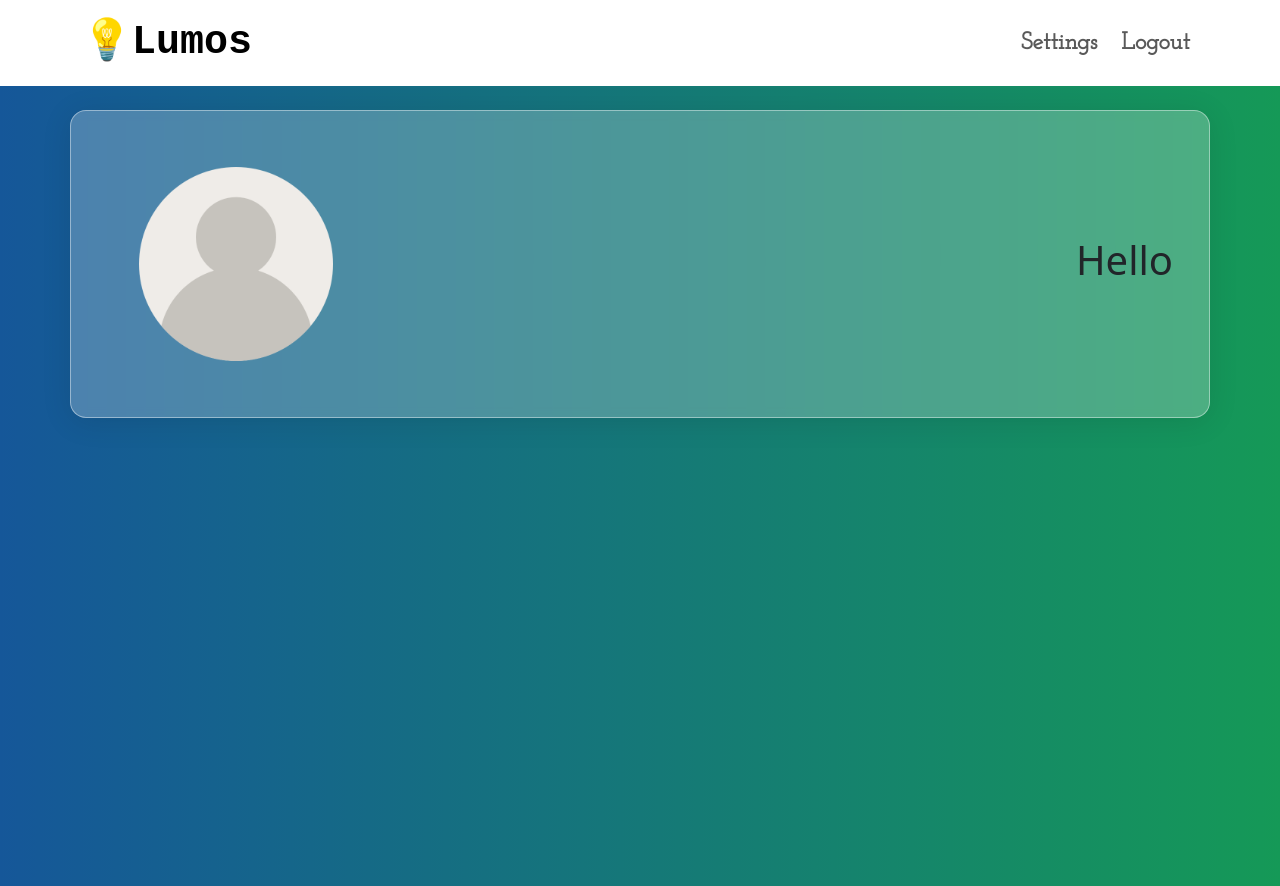
After one commit to rubayeaAlketbi/Coursework_2, a Flask app: page /dashboard in a window 1280 px wide. The commit adds this page. Run offline with Flask 3, Linux system fonts and the light colour scheme; a user stored in the database is signed in.

Commit message:
Add user-related changes login and logout function

```diff
--- a/CW2/app/__init__.py
+++ b/CW2/app/__init__.py
@@ -2,6 +2,7 @@ from flask import Flask
 from flask_sqlalchemy import SQLAlchemy
 from flask_migrate import Migrate
 from flask_admin import Admin
+from flask_login import LoginManager
 
 app = Flask(__name__, static_folder='static', template_folder='templates')
 app.config.from_object('config')
@@ -9,5 +10,8 @@ db = SQLAlchemy(app)
 
 migrate = Migrate(app, db)
 admin = Admin(app, name='Admin', template_mode='bootstrap4')
+login_manager = LoginManager()
+login_manager.init_app(app)
+login_manager.login_view = 'login'
 
 from app import views, models
--- a/CW2/app/forms.py
+++ b/CW2/app/forms.py
@@ -4,7 +4,7 @@ from wtforms.validators import DataRequired,Length,EqualTo
 
 ''' Login form which takes in the email and the password of the user '''
 class LoginForm(FlaskForm):
-    email = StringField('Enter your email address', validators=[DataRequired()])
+    username = StringField('Enter your username', validators=[DataRequired()])
     password = PasswordField('Type in your password', validators=[DataRequired()])
     loginButton = SubmitField('Login')
 
@@ -13,6 +13,7 @@ class RegisterForm(FlaskForm):
     fname = StringField('First Name', validators=[DataRequired()])
     lname = StringField('Last Name', validators=[DataRequired()])
     email = StringField('Email Address', validators=[DataRequired()])
+    username = StringField('Username', validators=[DataRequired(),Length(min=4,max=20)])
     password = PasswordField('Password', validators=[DataRequired(),Length(min=8,max=20),EqualTo('confirm',message='Passwords must match')])
     confirm = PasswordField('Confirm Password', validators=[DataRequired()])
     registerButton = SubmitField('Register')
--- a/CW2/app/models.py
+++ b/CW2/app/models.py
@@ -1,6 +1,7 @@
 from app import db
 from werkzeug.security import generate_password_hash, check_password_hash
 from datetime import datetime
+from flask_login import UserMixin
 
 
 ''' User class which has the following important details
@@ -15,12 +16,12 @@ from datetime import datetime
     The user relation has one to many relationship with post relation.
     User can have one or many post but the post can have only one user.
 '''
-class User(db.Model):
+class User(db.Model, UserMixin):
     id = db.Column(db.Integer, primary_key=True)
     name = db.Column(db.String(100), nullable=False)
     email = db.Column(db.String(100), unique=True, nullable=False)
     passwordHashed = db.Column(db.String(100), nullable=False)
-    username = db.Column(db.String(100), unique=True, nullable=False)
+    username = db.Column(db.String(20), unique=True, nullable=False)
     biography = db.Column(db.Text, nullable=True)
     avatar = db.Column(db.String(100), nullable=True)
     posts = db.relationship('Post', backref='user', lazy=True)
@@ -55,7 +56,6 @@ class Post(db.Model):
 class Tag(db.Model):
     id = db.Column(db.Integer, primary_key=True)
     name = db.Column(db.String(100), unique=True, nullable=False)
-    posts = db.relationship('Post', secondary='post_tag', backref=db.backref('tags', lazy='dynamic'))
 
 ''' Association table for many to many relationship between post and tag relation.'''
 post_tag = db.Table('post_tag',
--- a/CW2/app/templates/login.html
+++ b/CW2/app/templates/login.html
@@ -10,8 +10,8 @@
         <form method = "post" class="formContainer glassContainer" style="max-width:40rem; border-radius:10px;">
             {{login_form.hidden_tag()}}
             <div class="mb-1 p-3">
-                {{login_form.email.label(class="form-label text-white")}}
-                {{login_form.email(class="form-control")}}
+                {{login_form.username.label(class="form-label text-white")}}
+                {{login_form.username(class="form-control")}}
             </div>
             <div class="mb-1 p-3">
                 {{login_form.password.label(class="form-label text-white")}}
--- a/CW2/app/templates/register.html
+++ b/CW2/app/templates/register.html
@@ -16,6 +16,10 @@
             <div class="mb-1 p-3">
                 {{register_form.lname.label(class="form-label text-white")}}
                 {{register_form.lname(class="form-control")}}
+            </div>
+            <div class="mb-1 p-3">
+                {{register_form.username.label(class="form-label text-white")}}
+                {{register_form.username(class="form-control")}}
             </div>
             <div class="mb-1 p-3">
                 {{register_form.email.label(class="form-label text-white")}}
--- /dev/null
+++ b/CW2/app/templates/user_dash.html
@@ -0,0 +1,24 @@
+{%extends "user_home.html"%}
+{%block content%}
+<div class="container-fluid h-full Cryptonite m-auto py-4">
+    <div class="container glassContainer">
+        <div class="row d-flex flex-row p-4 align-items-center">
+            <div class="col-md-5 justify-content-start">
+                <div class="row">
+                    <div class="col-md-12">
+                        <img src="{{url_for('static', filename='img/user.png')}}" style="max-width:60%; max-height:auto; object-fill:contain; padding:2rem">
+                    </div>
+                </div>
+            </div>
+            <div class="col-md-7 text-end">
+                <div class="row">
+                    <div class="col-md-12">
+                        <h1>Hello</h1>
+                    </div>
+                </div>
+            </div>
+        </div>
+    </div>
+</div>
+
+{%endblock content%}
--- /dev/null
+++ b/CW2/app/templates/user_home.html
@@ -0,0 +1,55 @@
+<!DOCTYPE html>
+<html lang="en">
+<head>
+    <meta charset="UTF-8">
+    <meta name="viewport" content="width=device-width, initial-scale=1.0">
+    <link rel="stylesheet" href="{{ url_for('static', filename='CSS/style.css') }}">
+    <link href="https://cdn.jsdelivr.net/npm/bootstrap@5.3.2/dist/css/bootstrap.min.css"
+      rel="stylesheet"
+      integrity="sha384-T3c6CoIi6uLrA9TneNEoa7RxnatzjcDSCmG1MXxSR1GAsXEV/Dwwykc2MPK8M2HN"
+      crossorigin="anonymous">
+
+      <link rel="preconnect" href="https://fonts.googleapis.com">
+      <link rel="preconnect" href="https://fonts.gstatic.com" crossorigin>
+      <link href="https://fonts.googleapis.com/css2?family=Courier+Prime:wght@700&family=Josefin+Slab&display=swap" rel="stylesheet">
+
+    <title>Page</title>
+</head>
+<body>
+  <div class="container-fluid">
+    <nav class="navbar navbar-expand-lg" data-bs-theme="light">
+        <div class="container">
+          <a class="navbar-brand navTitle fs-1 fw-bold" href="{{url_for("home")}}">💡Lumos</a>
+          <button class="navbar-toggler" type="button" data-bs-toggle="collapse" data-bs-target="#navbarNavDropdown" aria-controls="navbarNavDropdown" aria-expanded="false" aria-label="Toggle navigation">
+            <span class="navbar-toggler-icon"></span>
+          </button>
+          <div class="collapse navbar-collapse" id="navbarNavDropdown">
+            <ul class="navbar-nav ms-auto d-flex gap-2 fs-4 fw-bold">
+              <li class="nav-item">
+                <a class="nav-link title" href="#">Settings</a>
+              </li>
+              <li class="nav-item fs-4 ">
+                <a class="nav-link title "href="{{url_for("logout")}}">Logout</a>
+              </li>
+            </ul>
+          </div>
+        </div>
+      </nav>
+  </div>
+
+  {% block content %}
+  {% endblock%}
+
+<script src="https://cdn.jsdelivr.net/npm/bootstrap@5.3.2/dist/js/bootstrap.bundle.min.js"
+  integrity="sha384-C6RzsynM9kWDrMNeT87bh95OGNyZPhcTNXj1NW7RuBCsyN/o0jlpcV8Qyq46cDfL"
+  crossorigin="anonymous">
+</script>
+
+<script src="https://cdnjs.cloudflare.com/ajax/libs/Chart.js/4.4.0/chart.min.js"
+  integrity="sha512-7U4rRB8aGAHGVad3u2jiC7GA5/1YhQcQjxKeaVms/bT66i3LVBMRcBI9KwABNWnxOSwulkuSXxZLGuyfvo7V1A=="
+  crossorigin="anonymous"
+  referrerpolicy="no-referrer">
+</script>
+
+</body>
+</html>
--- a/CW2/app/views.py
+++ b/CW2/app/views.py
@@ -1,41 +1,15 @@
-from app import app,db
+from app import app,db,login_manager
 from flask import render_template, flash, redirect
 from .forms import LoginForm, RegisterForm
 from .models import User, Post, Comment, Tag, post_tag
+from flask_login import login_user, logout_user, login_required, current_user
+
+
 
 @app.route('/')
 def home():
     return render_template("about.html")
 
-@app.route('/login', methods=['GET', 'POST'])
-def login():
-    # Create the login form object
-    login_form = LoginForm()
-    email = None
-    password = None
-
-    # Validate the login form on submit
-    if(login_form.validate_on_submit()):
-        # print("Form validated")
-        # flash('Login requested for user {}, remember_me={}'.format(login_form.email.data, login_form.password.data))
-        # print("Email: " + login_form.email.data)
-        # print("Password: " + login_form.password.data)
-        #Get the user name email and password from the form
-        email = login_form.email.data
-        password = login_form.password.data
-        # Reterive the user
-        user = User.query.filter_by(email=email).first()
-        # Check if the user exists in the database and the hashed password
-        if(user and user.verify_password(password)):
-            print("User Logged in")
-            return redirect('/admin')
-
-        else:
-            print("User does not exist or the password is wrong")
-            # User does not exist, redirect to the login page
-            return redirect('/login')
-
-    return render_template("login.html",login_form = login_form)
 
 @app.route('/register', methods=['GET', 'POST'])
 def register():
@@ -51,6 +25,7 @@ def register():
         # Get the data from the form and create a new user
         fname = register_form.fname.data
         lname = register_form.lname.data
+        username = register_form.username.data
         email = register_form.email.data
         password = register_form.password.data
         # Check if the user exists in the database
@@ -62,7 +37,7 @@ def register():
         else:
             print("User does not exist")
             # User does not exist, create a new user
-            user = User(name=fname +' '+ lname, email=email, password=password)
+            user = User(name=fname +' '+ lname, email=email, username = username, password=password)
             # Add the new user to the database
             db.session.add(user)
             db.session.commit()
@@ -77,6 +52,42 @@ def register():
 
     return render_template("register.html",register_form = register_form)
 
-@app.route('/admin')
-def admin():
-    return render_template("admin_dash.html")
+
+@login_manager.user_loader
+def load_user(id):
+    return User.query.get(int(id))
+
+@app.route('/login', methods=['GET', 'POST'])
+def login():
+    # Create the login form object
+    login_form = LoginForm()
+    if (login_form.validate_on_submit()):
+        # Get the data from the form
+        username = login_form.username.data
+        password = login_form.password.data
+        # Using the username and password query the database to see if the user exists
+        user = User.query.filter_by(username=username).first()
+        if(user is not None and user.verify_password(password)):
+            # Log in the user
+            login_user(user)
+            if(user.username == 'admin'):
+                return redirect('/admin')
+            else:
+                return redirect('/dashboard')
+        else:
+            return redirect('/login')
+    return render_template("login.html",login_form = login_form)
+
+
+@app.route('/dashboard', methods=['GET', 'POST'])
+@login_required
+def userDash():
+    user = User.query.filter_by(username=current_user.username).first()
+    return render_template("user_dash.html", user=user)
+
+@app.route('/logout', methods=['GET'])
+@login_required
+def logout():
+    logout_user()
+    print("User logged out")
+    return redirect('/login')
```
Also changed, not shown: CW2/migrations/versions/a101dc610672_added_username.py (added, +38 -0 lines), CW2/app.db, CW2/app/static/img/user.png (added).
